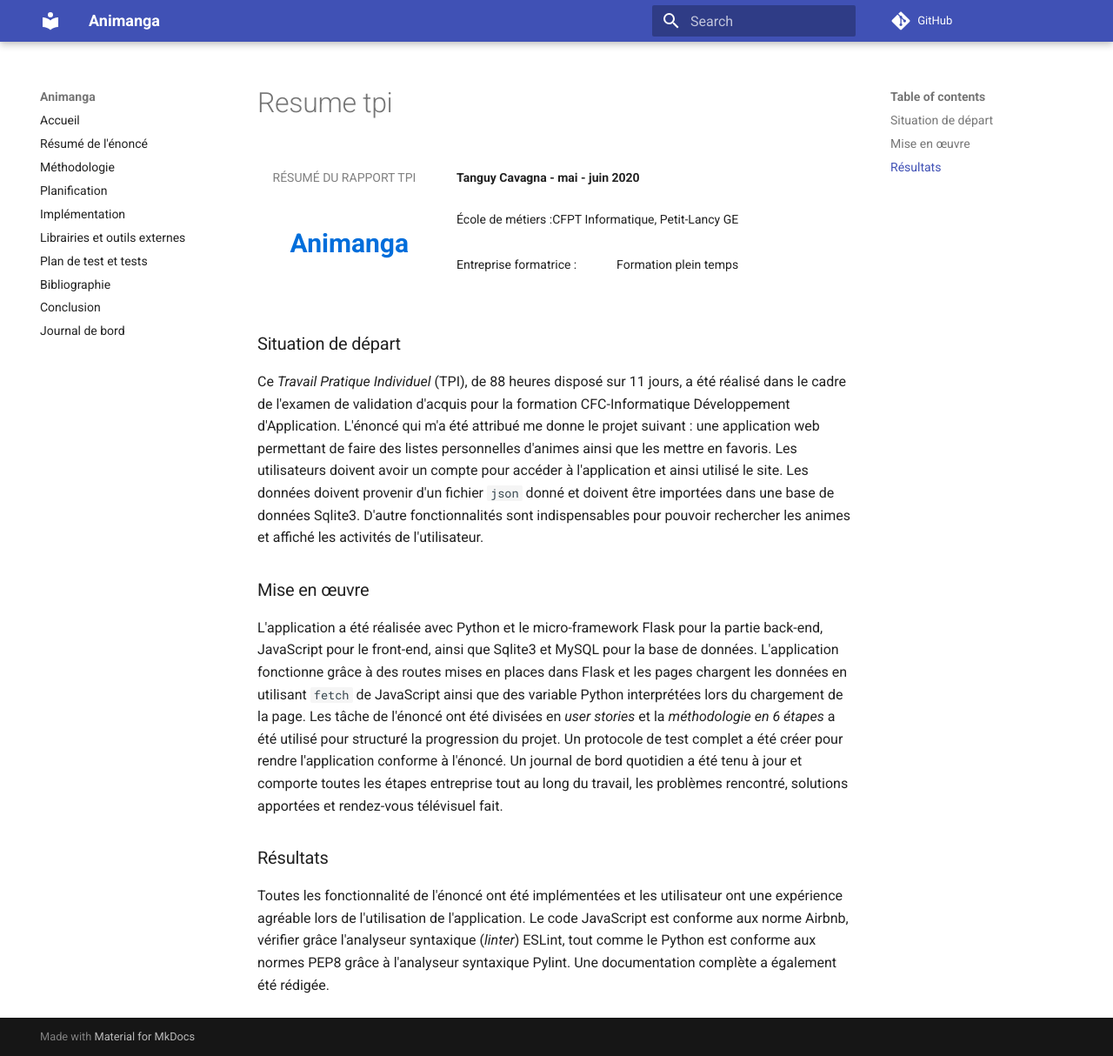
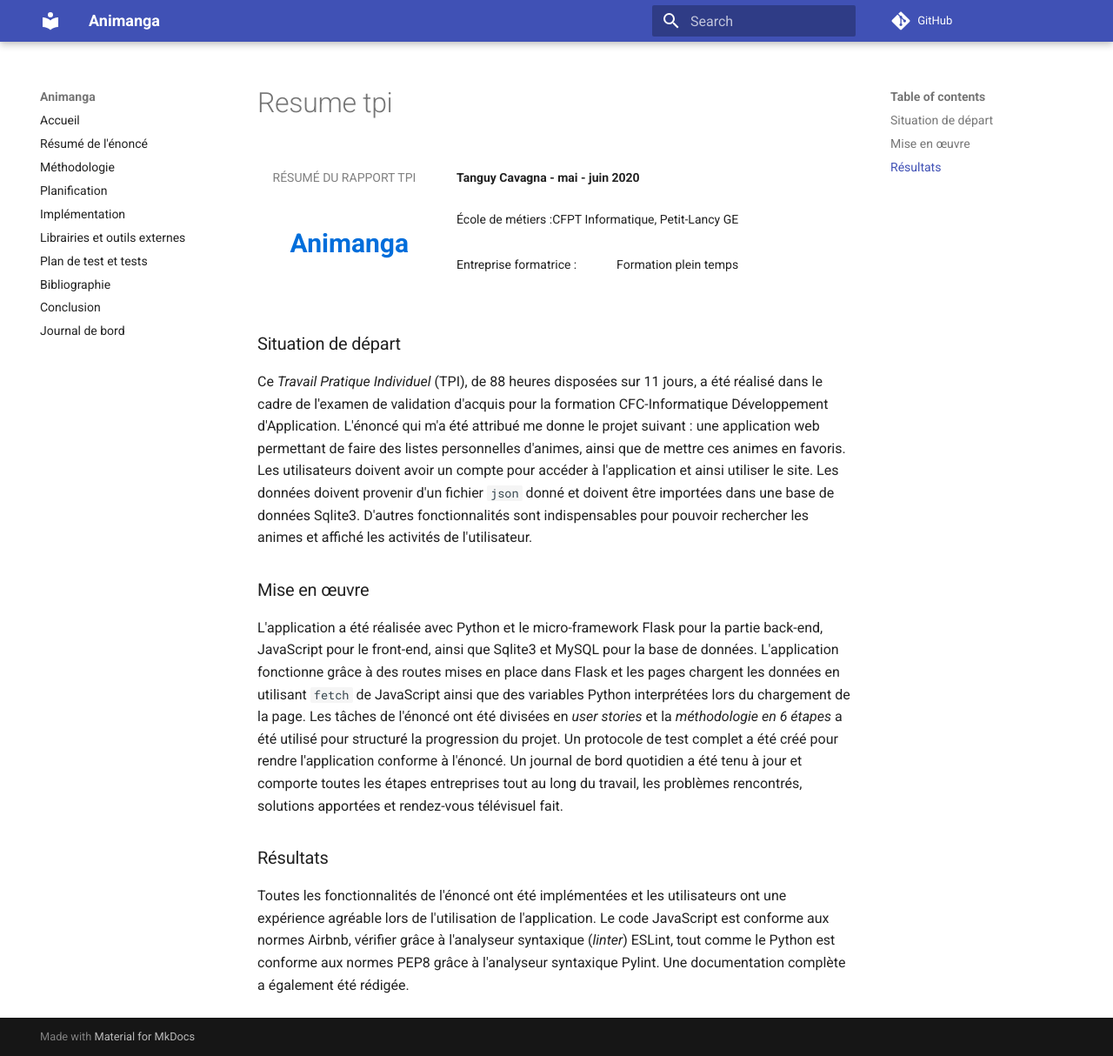
Before and after one commit to ToguyC/Animanga, an MkDocs documentation site: the page built from docs/resume-tpi.md, in a window 1280 px wide and 1214 px high. Shown: the whole window at 87% size. Built offline with MkDocs 1.6.1 and Material for MkDocs 9.7.7, drawn with Linux system fonts in a browser that asks for light colours; comment, search, counter and statistics services are not loaded.

```diff
--- a/docs/resume-tpi.md
+++ b/docs/resume-tpi.md
@@ -15,12 +15,12 @@
 
 ### Situation de départ
 
-Ce *Travail Pratique Individuel* (TPI), de 88 heures disposé sur 11 jours, a été réalisé dans le cadre de l'examen de validation d'acquis pour la formation CFC-Informatique Développement d'Application. L'énoncé qui m'a été attribué me donne le projet suivant : une application web permettant de faire des listes personnelles d'animes ainsi que les mettre en favoris. Les utilisateurs doivent avoir un compte pour accéder à l'application et ainsi utilisé le site. Les données doivent provenir d'un fichier `json` donné et doivent être importées dans une base de données Sqlite3. D'autre fonctionnalités sont indispensables pour pouvoir rechercher les animes et affiché les activités de l'utilisateur.
+Ce *Travail Pratique Individuel* (TPI), de 88 heures disposées sur 11 jours, a été réalisé dans le cadre de l'examen de validation d'acquis pour la formation CFC-Informatique Développement d'Application. L'énoncé qui m'a été attribué me donne le projet suivant : une application web permettant de faire des listes personnelles d'animes, ainsi que de mettre ces animes en favoris. Les utilisateurs doivent avoir un compte pour accéder à l'application et ainsi utiliser le site. Les données doivent provenir d'un fichier `json` donné et doivent être importées dans une base de données Sqlite3. D'autres fonctionnalités sont indispensables pour pouvoir rechercher les animes et affiché les activités de l'utilisateur.
 
 ### Mise en œuvre
 
-L'application a été réalisée avec Python et le micro-framework Flask pour la partie back-end, JavaScript pour le front-end, ainsi que Sqlite3 et MySQL pour la base de données. L'application fonctionne grâce à des routes mises en places dans Flask et les pages chargent les données en utilisant `fetch` de JavaScript ainsi que des variable Python interprétées lors du chargement de la page. Les tâche de l'énoncé ont été divisées en *user stories* et la *méthodologie en 6 étapes* a été utilisé pour structuré la progression du projet. Un protocole de test complet a été créer pour rendre l'application conforme à l'énoncé. Un journal de bord quotidien a été tenu à jour et comporte toutes les étapes entreprise tout au long du travail, les problèmes rencontré, solutions apportées et rendez-vous télévisuel fait.
+L'application a été réalisée avec Python et le micro-framework Flask pour la partie back-end, JavaScript pour le front-end, ainsi que Sqlite3 et MySQL pour la base de données. L'application fonctionne grâce à des routes mises en place dans Flask et les pages chargent les données en utilisant `fetch` de JavaScript ainsi que des variables Python interprétées lors du chargement de la page. Les tâches de l'énoncé ont été divisées en *user stories* et la *méthodologie en 6 étapes* a été utilisé pour structuré la progression du projet. Un protocole de test complet a été créé pour rendre l'application conforme à l'énoncé. Un journal de bord quotidien a été tenu à jour et comporte toutes les étapes entreprises tout au long du travail, les problèmes rencontrés, solutions apportées et rendez-vous télévisuel fait.
 
 ### Résultats
 
-Toutes les fonctionnalité de l'énoncé ont été implémentées et les utilisateur ont une expérience agréable lors de l'utilisation de l'application. Le code JavaScript est conforme aux norme Airbnb, vérifier grâce l'analyseur syntaxique (*linter*) ESLint, tout comme le Python est conforme aux normes PEP8 grâce à l'analyseur syntaxique Pylint. Une documentation complète a également été rédigée.
+Toutes les fonctionnalités de l'énoncé ont été implémentées et les utilisateurs ont une expérience agréable lors de l'utilisation de l'application. Le code JavaScript est conforme aux normes Airbnb, vérifier grâce à l'analyseur syntaxique (*linter*) ESLint, tout comme le Python est conforme aux normes PEP8 grâce à l'analyseur syntaxique Pylint. Une documentation complète a également été rédigée.
```
Also changed, not shown: docs/aide.md (+3 -3 lines), docs/compiled/final.md (+12 -5 lines), 2 other files.
